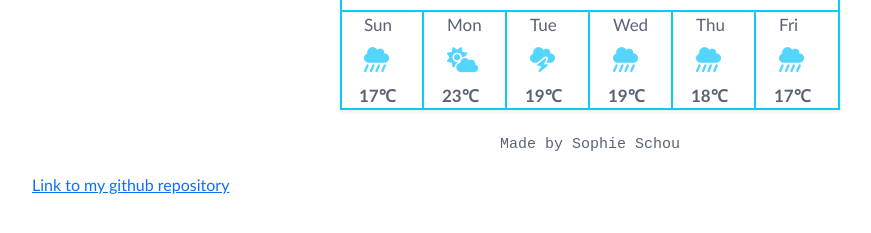
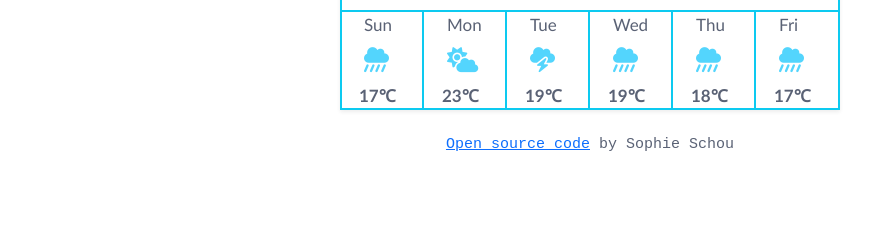
Before and after one commit to soflil/weather-app-2023, a plain HTML site: page index.html in a window 1280 px wide. Shown: the part 369-602 px from the top of the page, without its empty margins (50-921 px from the left). Drawn offline with nearby package versions, Linux system fonts and the light colour scheme.

Commit message:
Changed repository link and design

```diff
--- a/index.html
+++ b/index.html
@@ -144,10 +144,14 @@
         </div>
       </div>
       <br />
-      <p>Made by Sophie Schou</p>
-      <a href="https://github.com/soflil/weather-app-2023/tree/main"
-        >Link to my github repository</a
-      >
+      <p>
+        <a
+          href="https://github.com/soflil/weather-app-2023/tree/main"
+          target="blank"
+          >Open source code</a
+        >
+        by Sophie Schou
+      </p>
     </div>
     <script src="src/index.js"></script>
   </body>
```
